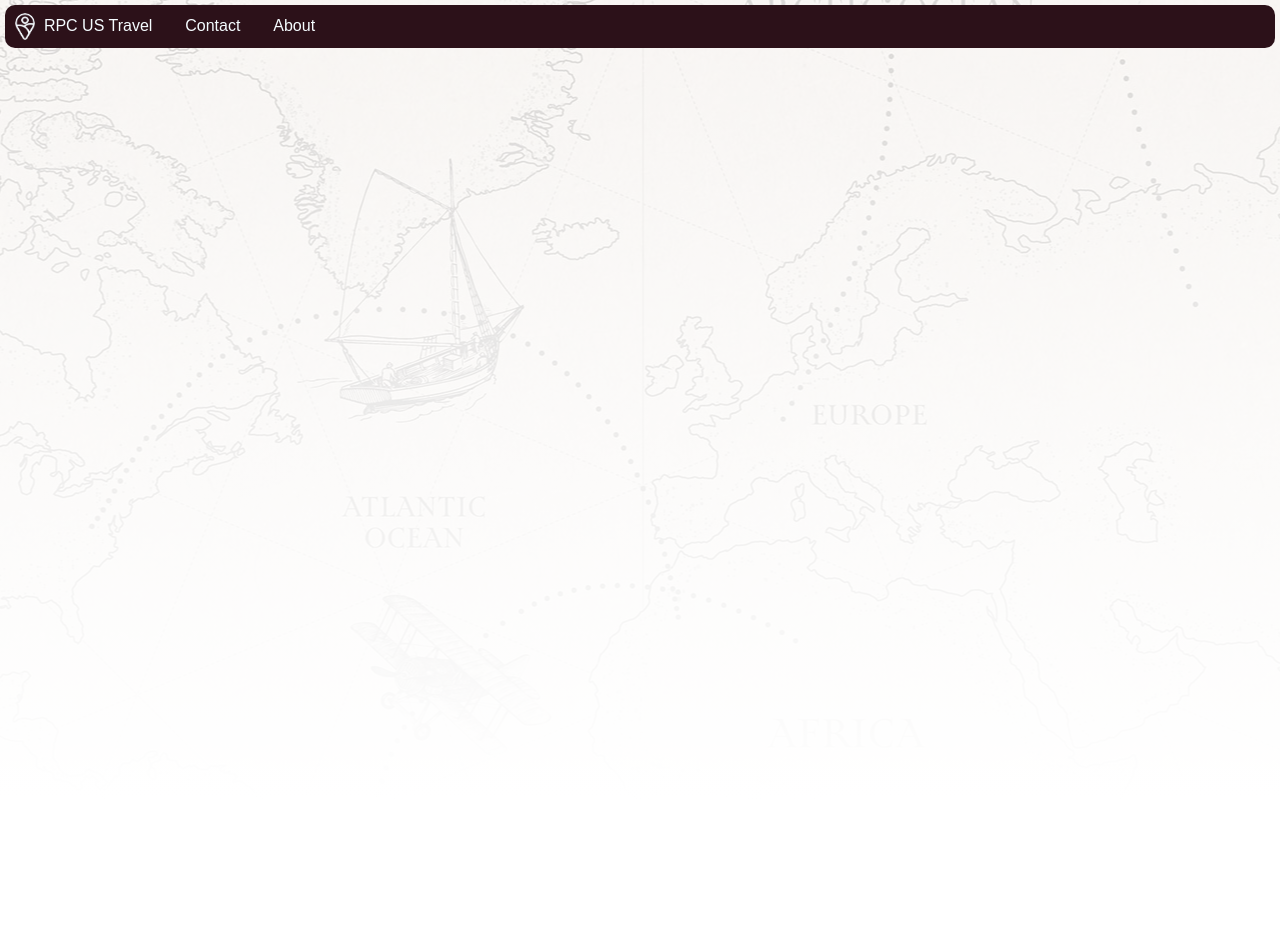
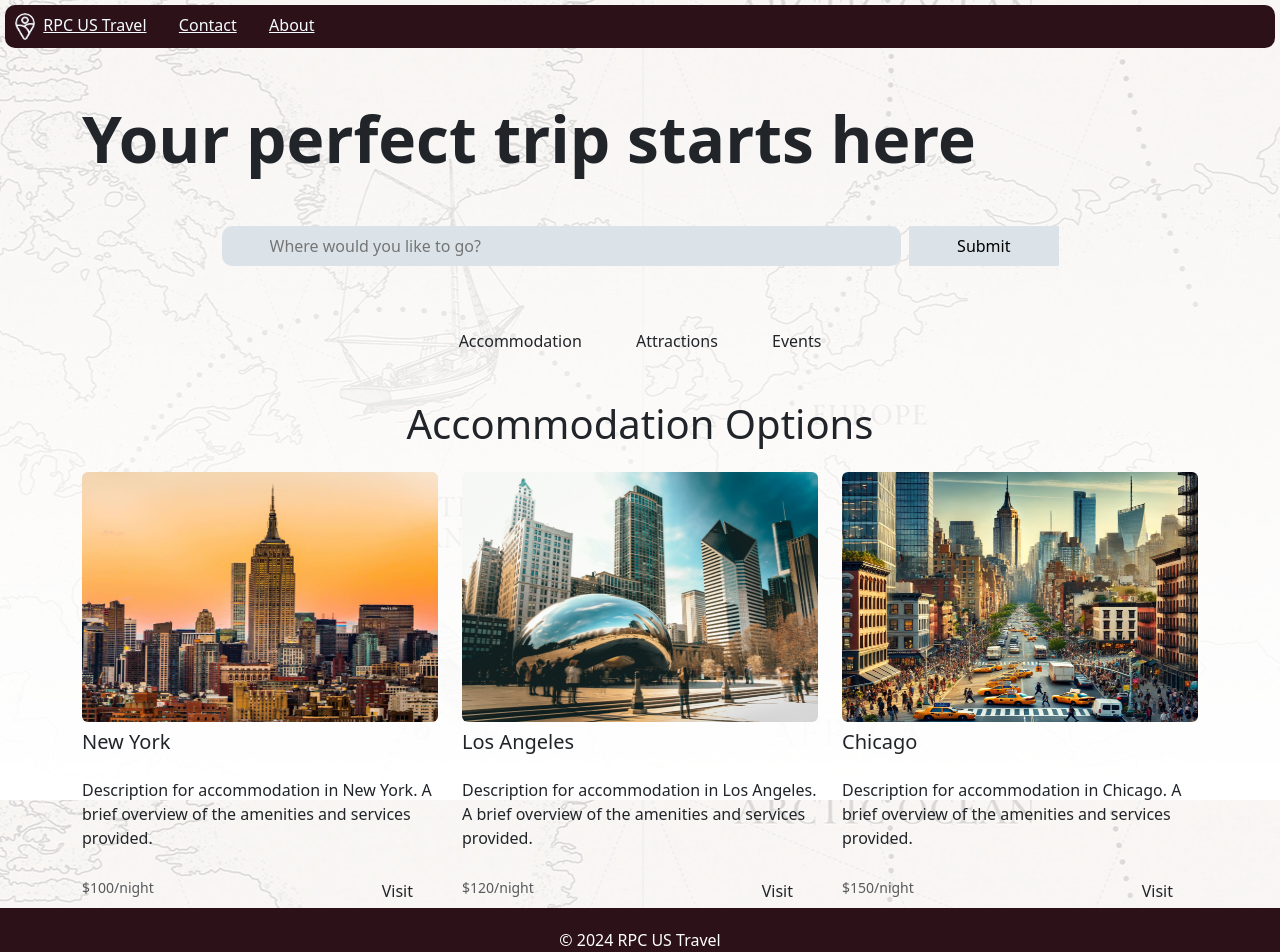
Before and after one commit to CBNCI/ClientSide, a React (Create React App) app: page /accommodation in a window 1280 px wide. Shown: the top 952 px of the page. Before the commit the page ends 800 px from the top, so only its background shows below. Built offline with nearby package versions, Linux system fonts and the light colour scheme.

Commit message:
populate accommodation

```diff
--- a/src/App.css
+++ b/src/App.css
@@ -72,6 +72,9 @@ html, body, #root {
   color: #666;
   margin-bottom: 20px;
   font-size: 1.1rem;
+}
+.card-img-top{
+    height:250px;
 }
 
 .read-more-btn {
--- a/src/App.js
+++ b/src/App.js
@@ -1,32 +1,34 @@
-import { BrowserRouter as Router, Routes, Route } from "react-router-dom";
-import 'bootstrap/dist/css/bootstrap.min.css';
-import Navbar from "./components/Navbar";
-import Footer from "./components/Footer";
-import Contact from "./views/Contact";
-import Home from "./views/Home";
-import About from "./views/About";
-import Events from "./views/Events";
-import Accomodation from "./views/Accomodation";
-import Attractions from "./views/Attractions";
-import AttractionDetail from "./views/AttractionDetail"; // Import the new component
-import UsaSlider from "./components/UsaSlider";
-import { useState } from "react";
+import React from 'react';
+import { BrowserRouter as Router, Routes, Route } from 'react-router-dom';
+import Navbar from './components/Navbar';
+import Contact from './views/Contact';
+import Home from './views/Home';
+import About from './views/About';
+import Events from './views/Events';
+import Accommodation from './views/Accommodation'; // Import the renamed component
+import Attractions from './views/Attractions';
+import AttractionDetail from './views/AttractionDetail'; // Import the AttractionDetail component
+import { useState } from 'react';
 
 function App() {
-    const [city, setCity] = useState(""); // Global city state
+  const [city, setCity] = useState(''); // Global city state
+
+  const handleCitySubmit = (submittedCity) => {
+    setCity(submittedCity);
+  };
 
   return (
     <Router>
       <div>
         <Navbar />
         <Routes>
-                    <Route path="/" element={<Home city={city} setCity={setCity} />} />
-                    <Route path="/contact" element={<Contact city={city} />} />
-                    <Route path="/about" element={<About city={city} />} />
-                    <Route path="/events" element={<Events city={city} setCity={setCity} />} />
-                    <Route path="/accomodation" element={<Accomodation city={city} />} />
-                    <Route path="/attractions" element={<Attractions city={city} setCity={setCity} />} />
-                    <Route path="/attraction/:xid" element={<AttractionDetail />} /> {/* Add this route */}
+          <Route path='/' element={<Home city={city} setCity={setCity} />} />
+          <Route path='/contact' element={<Contact city={city} />} />
+          <Route path='/about' element={<About city={city} />} />
+          <Route path='/events' element={<Events city={city} setCity={setCity} />} />
+          <Route path='/accommodation' element={<Accommodation city={city} handleCitySubmit={handleCitySubmit} />} />
+          <Route path='/attractions' element={<Attractions city={city} setCity={setCity} />} />
+          <Route path='/attraction/:xid' element={<AttractionDetail />} /> {/* Add this route */}
         </Routes>
       </div>
     </Router>
--- /dev/null
+++ b/src/views/Accommodation.js
@@ -0,0 +1,82 @@
+import React from 'react';
+import 'bootstrap/dist/css/bootstrap.min.css';
+import { Link } from 'react-router-dom';
+import SearchCity from '../components/SearchCity';
+import './holiday.css';
+import Footer from "../components/Footer";
+
+const accommodations = [
+  {
+    id: 1,
+    title: 'New York',
+    description: 'Description for accommodation in New York. A brief overview of the amenities and services provided.',
+    price: '$100/night',
+    imageUrl: '/ny.jpg'
+  },
+  {
+    id: 2,
+    title: 'Los Angeles',
+    description: 'Description for accommodation in Los Angeles. A brief overview of the amenities and services provided.',
+    price: '$120/night',
+    imageUrl: '/chi.jpeg'
+  },
+  {
+    id: 3,
+    title: 'Chicago',
+    description: 'Description for accommodation in Chicago. A brief overview of the amenities and services provided.',
+    price: '$150/night',
+    imageUrl: '/nyc.jpg'
+  }
+];
+
+function Accommodation({ city, handleCitySubmit }) {
+  const handleCityButtonClick = (cityName) => {
+    handleCitySubmit(cityName);
+  };
+
+  return (
+    <div className="page-container">
+      <div className="content-wrap">
+        <div className="container">
+          <h1 className="my-5 display-3 fw-bolder">Your perfect trip starts here</h1>
+          <SearchCity city={city} handleCitySubmit={handleCitySubmit} />
+          <br />
+          <div className="d-flex justify-content-center my-2">
+            <Link className="greenbg btn mb-3" to="/accommodation">Accommodation</Link> &nbsp;
+            <Link className="greenbg btn mx-4 mb-3" to="/attractions">Attractions</Link> &nbsp;
+            <Link className="greenbg btn mb-3" to="/events">Events</Link>
+          </div>
+
+          <header className="my-4">
+            <h1 className="text-center">Accommodation Options</h1>
+          </header>
+
+          <div className="row row-cols-md-3 g-4">
+            {accommodations.map(accommodation => (
+              <div className="col" key={accommodation.id}>
+                <div>
+                  <img src={accommodation.imageUrl} className="card-img-top rounded" alt={accommodation.title} />
+                  <div className="card-body">
+                    <div className="row row-cols-md-2">
+                      <div className="col-md-8">
+                        <h5 className="pt-2">{accommodation.title}</h5>
+                      </div>
+                    </div>
+                    <p className="card-text mt-3">{accommodation.description}</p>
+                    <div className="d-flex justify-content-between align-items-center">
+                      <small className="text-muted">{accommodation.price}</small>
+                        <button className="btn greenbg px-4 mt-2 py-1" onClick={() => handleCityButtonClick(accommodation.title)}>Visit</button>
+                    </div>
+                  </div>
+                </div>
+              </div>
+            ))}
+          </div>
+        </div>
+      </div>
+    <Footer />
+    </div>
+  );
+}
+
+export default Accommodation;
--- a/src/views/Accomodation.js
+++ /dev/null
@@ -1,70 +0,0 @@
-import React, { useState, useEffect } from 'react';
-import axios from 'axios';
-import { Link, useLocation, useNavigate } from 'react-router-dom';
-import SearchCity from '../components/SearchCity';
-import './holiday.css';
-
-function Accommodation({ city, setCity }) {
-  const [error, setError] = useState('');
-  const [events, setEvents] = useState('');
-  //declare cont for accom
-  const location = useLocation();
-  const navigate = useNavigate();
-
-  const handleCitySubmit = (submittedCity) => {
-    setCity(submittedCity);
-    navigate(`/accommodation?city=${submittedCity}`);
-  };
-
-  // below is the code used to get a response from the ticketmaster API
-  // replace with another API to get your data
-  /* useEffect(() => {
-    if (city) {
-      searchEvent(city);
-    }
-  }, [city]);
-
-   async function searchEvent(cityToSearch) {
-    setError('');
-    if (!cityToSearch) {
-      setError("Please enter a city name");
-      return;
-    }
-
-    try {
-      const response = await axios.get('https://app.ticketmaster.com/discovery/v2/events.json', {
-        params: {
-          apikey: '2gfUGkqfbk07TW7g5XNYP8tmcHAV9OP7',
-          city: cityToSearch,
-          countryCode: 'US'
-        }
-      });
-      if (response.data._embedded && response.data._embedded.events.length > 0) {
-        setEvents(response.data._embedded.events.slice(0, 4));
-      } else {
-        setError(`Events in ${cityToSearch} could not be found, make sure you entered a valid town`);
-      }
-    } catch (e) {
-      if (e.response && e.response.status === 404) {
-        setError(`Events in ${cityToSearch} could not be found, make sure you entered a valid town`);
-      } else {
-        setError("Error, please make sure you are connected to the internet and try again");
-      }
-    }
-  } */
-
-  //input returned data from api
-  return (
-    <div>
-      <h1>Your perfect trip starts here</h1>
-      <SearchCity city={city} handleCitySubmit={handleCitySubmit} />
-      <br />
-      <Link className="response greenbg" to="/accommodation">Accommodation</Link> &nbsp;
-      <Link className="response greenbg" to="/attractions">Attractions</Link> &nbsp;
-      <Link className="response greenbg" to="/events">Events</Link>
-      <h1>Accommodation</h1>
-    </div>
-  );
-}
-
-export default Accommodation;
```
Lines whose indentation alone changed are shown as unchanged.
